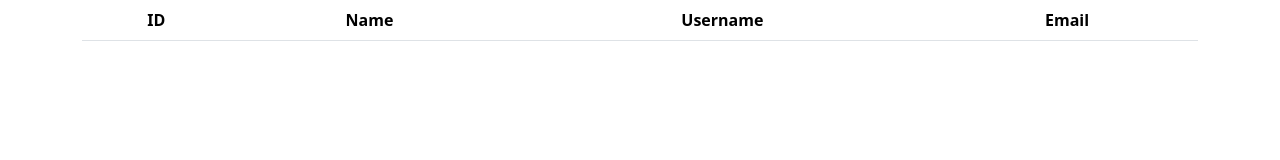
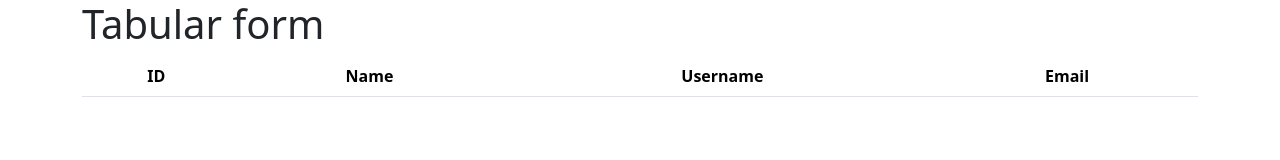
Before and after one commit to MORABOINANAVEEN/sample_code, a plain HTML site: page index.html in a window 1280 px wide. Drawn offline with nearby package versions, Linux system fonts and the light colour scheme; no server answers.

Commit message:
description

```diff
--- a/index.html
+++ b/index.html
@@ -15,6 +15,7 @@
     <title>Document</title>
   </head>
   <body class="container">
+     <h1>Tabular form</h1>
         <table class="table text-center">
             <thead>
                 <tr>
--- a/new.js
+++ b/new.js
@@ -1,4 +1,5 @@
 let div=document.querySelector('div')
+
 
 function getUsers(){
     fetch('https://jsonplaceholder.typicode.com/users')
```
